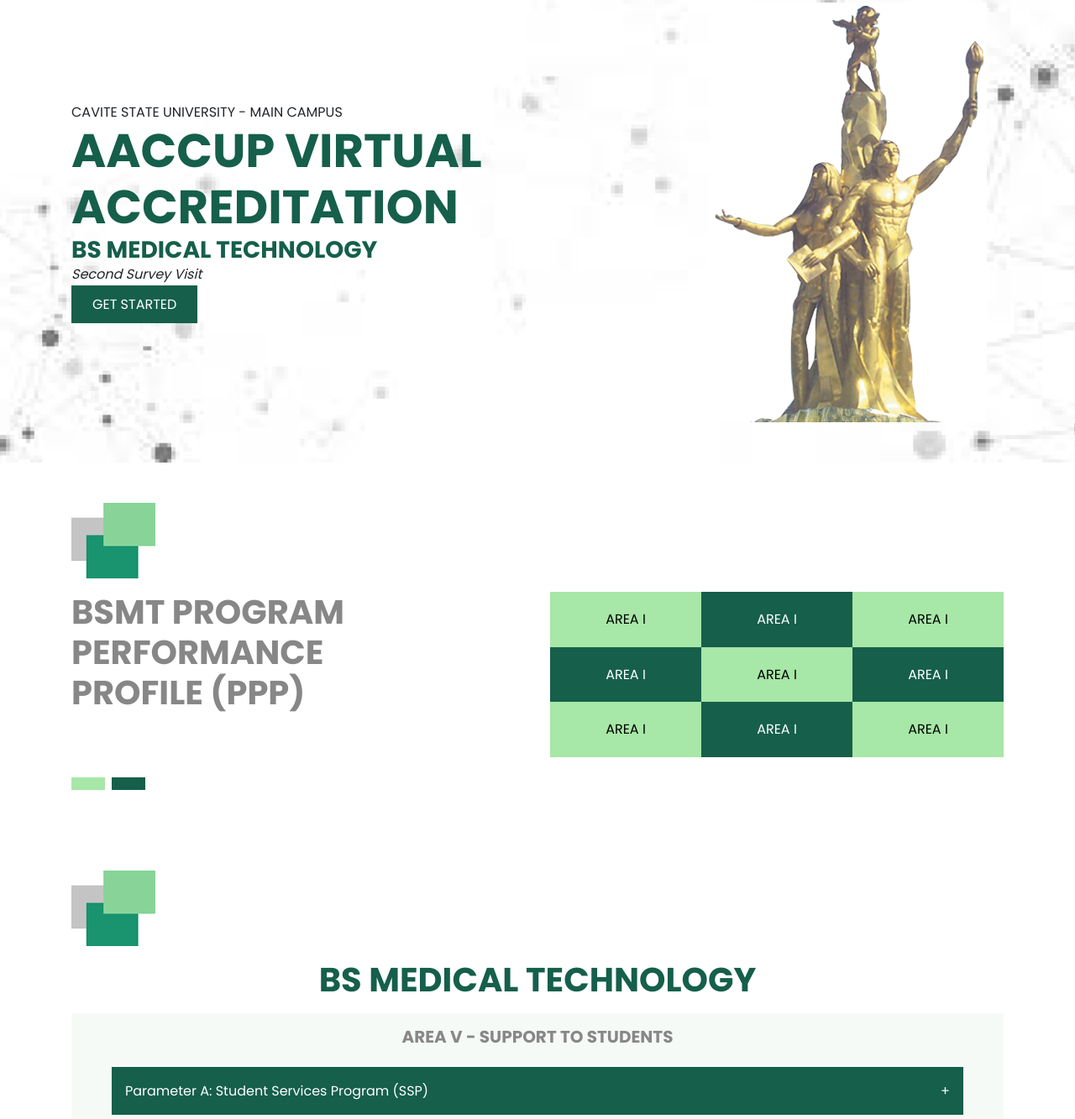
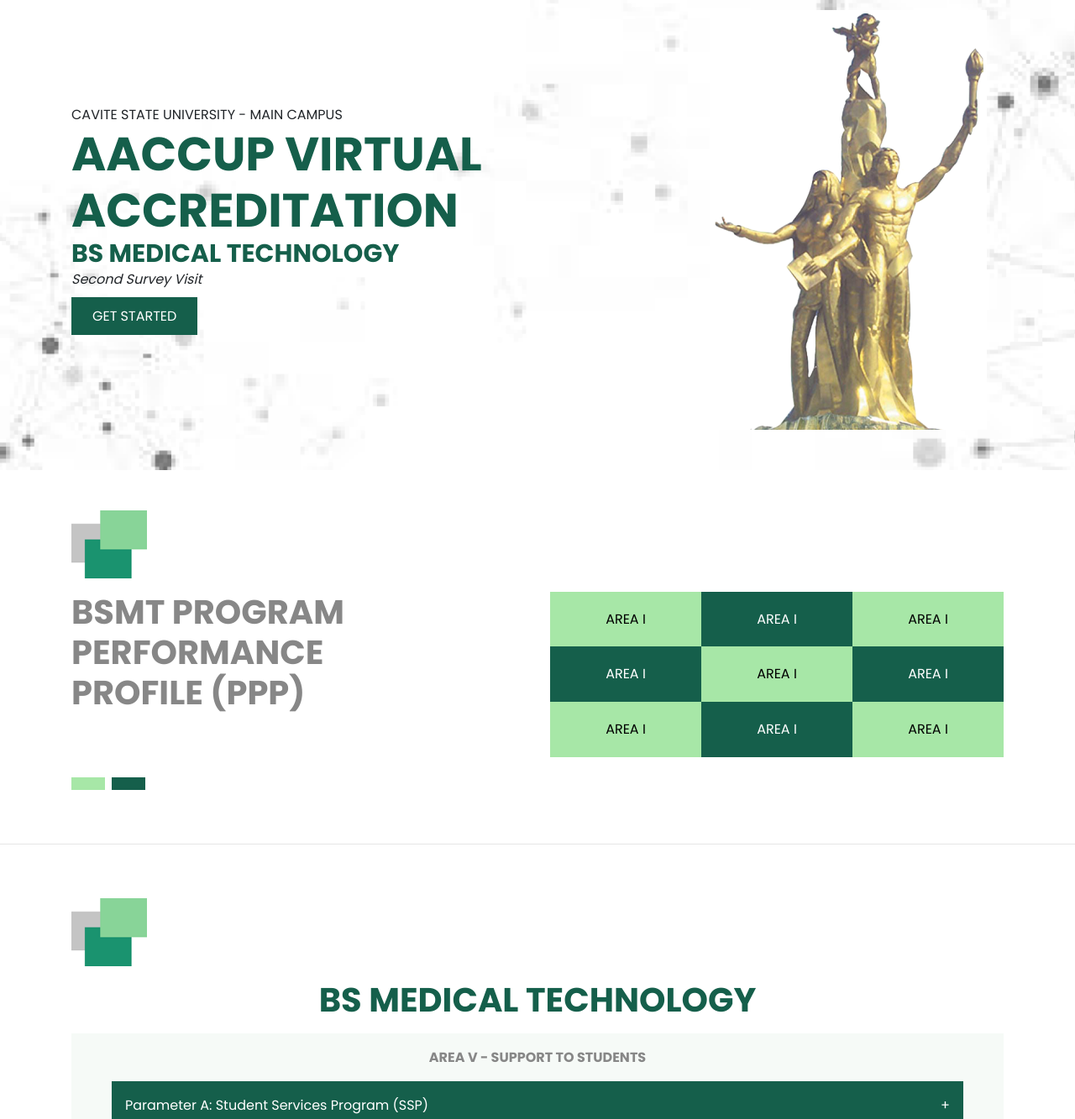
Before and after one commit to Vincexx/medtech, a plain HTML site: page index.html in a window 1280 px wide. Shown: the part 131-1464 px from the top of the page at 84% size. Drawn offline with nearby package versions, Linux system fonts and the light colour scheme; some packages are replaced by stand-ins of ours; a script that the page names is missing.

Commit message:
updates 0.1

```diff
--- a/index.html
+++ b/index.html
@@ -25,7 +25,7 @@
     <header>
       <div class="container">
         <div class="mt-3">
-          <img src="img/logo.png" alt="logo" />
+          <img src="img/logo.png" alt="logo" class="component" />
         </div>
       </div>
     </header>
@@ -47,7 +47,7 @@
               AACCUP VIRTUAL ACCREDITATION
             </h1>
             <h3 class="primary-color font-bold">BS MEDICAL TECHNOLOGY</h3>
-            <p><i>Second Survey Visit</i></p>
+            <p class="pb-2"><i>Second Survey Visit</i></p>
             <button class="bg-primary-color btn-success">GET STARTED</button>
           </div>
           <div class="col-md-4 d-none d-md-block">
@@ -60,7 +60,7 @@
     <section>
       <div class="container">
         <div class="text-center text-md-left mb-3">
-          <img src="img/component.png" alt="" />
+          <img src="img/component.png" alt="" class="component" />
         </div>
         <div class="row d-md-flex justify-content-between">
           <div class="col-md-4 mb-3">
@@ -87,10 +87,12 @@
       </div>
     </section>
 
+    <hr>
+
     <section>
       <div class="container">
         <div class="text-center text-md-left mb-3">
-          <img src="img/component.png" alt="" />
+          <img src="img/component.png" alt="" class="component" />
         </div>
         <div class="mb-3">
           <h4 class="text-center primary-color font-bold">
@@ -98,9 +100,9 @@
           </h4>
         </div>
         <div class="bg-fourth-color px-2 pb-md-5 px-md-5">
-          <h5 class="text-center font-bold secondary-color py-3">
+          <p class="text-center font-bold secondary-color py-3">
             AREA V - SUPPORT TO STUDENTS
-          </h5>
+          </p>
           <div>
             <div class="bg-primary-color py-3 px-3 mb-2 d-flex justify-content-between">
               <p class="font-light">
--- a/style.css
+++ b/style.css
@@ -110,6 +110,22 @@ section {
   color: #fff;
 }
 
+h1 {
+  font-size: 30px;
+}
+
+h3 {
+  font-size: 20px;
+}
+
+h4 {
+  font-size: 20px;
+}
+
+.component {
+  width: 60px;
+}
+
 
 @media (min-width: 40em) {
   h1 {
@@ -118,4 +134,11 @@ section {
   h4 {
     font-size: 40px;
   }
+  h3 {
+    font-size: 30px;
+  }
+
+  .component {
+    width: 90px;
+  }
 }
```
